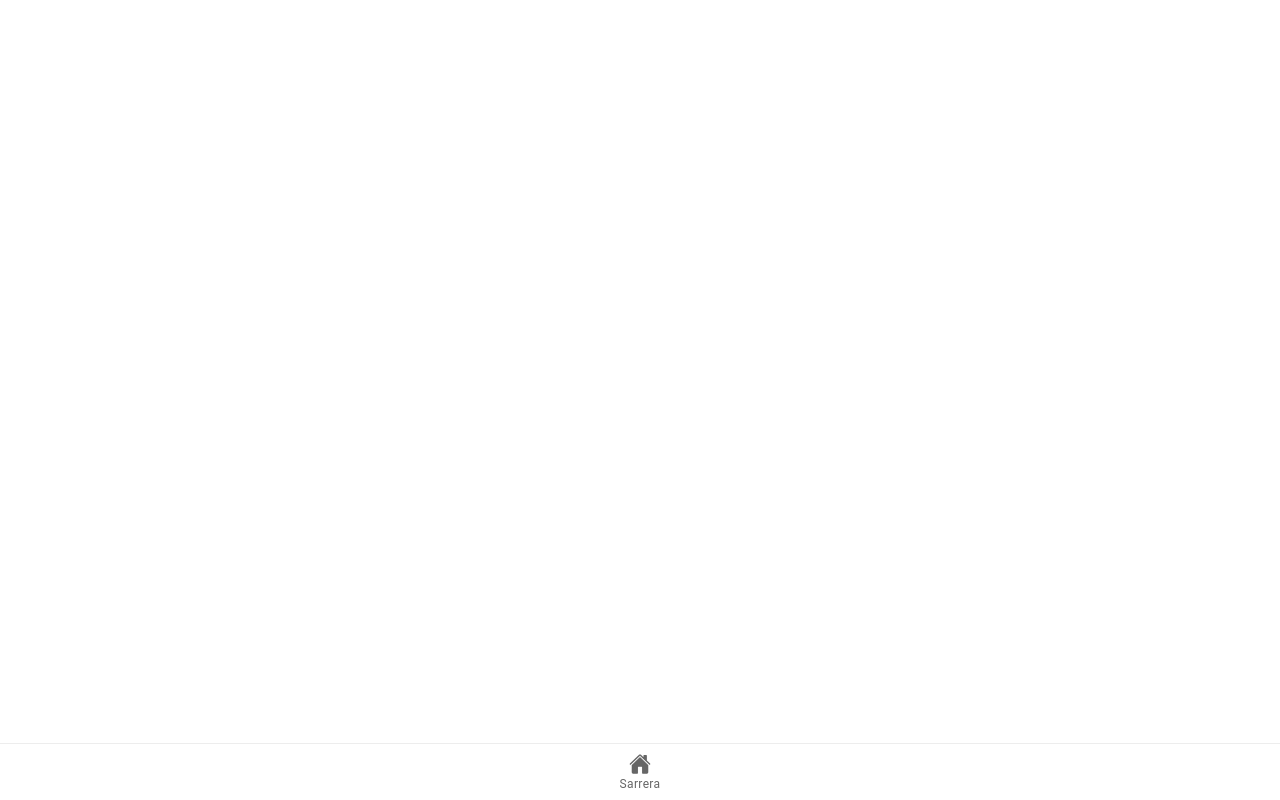
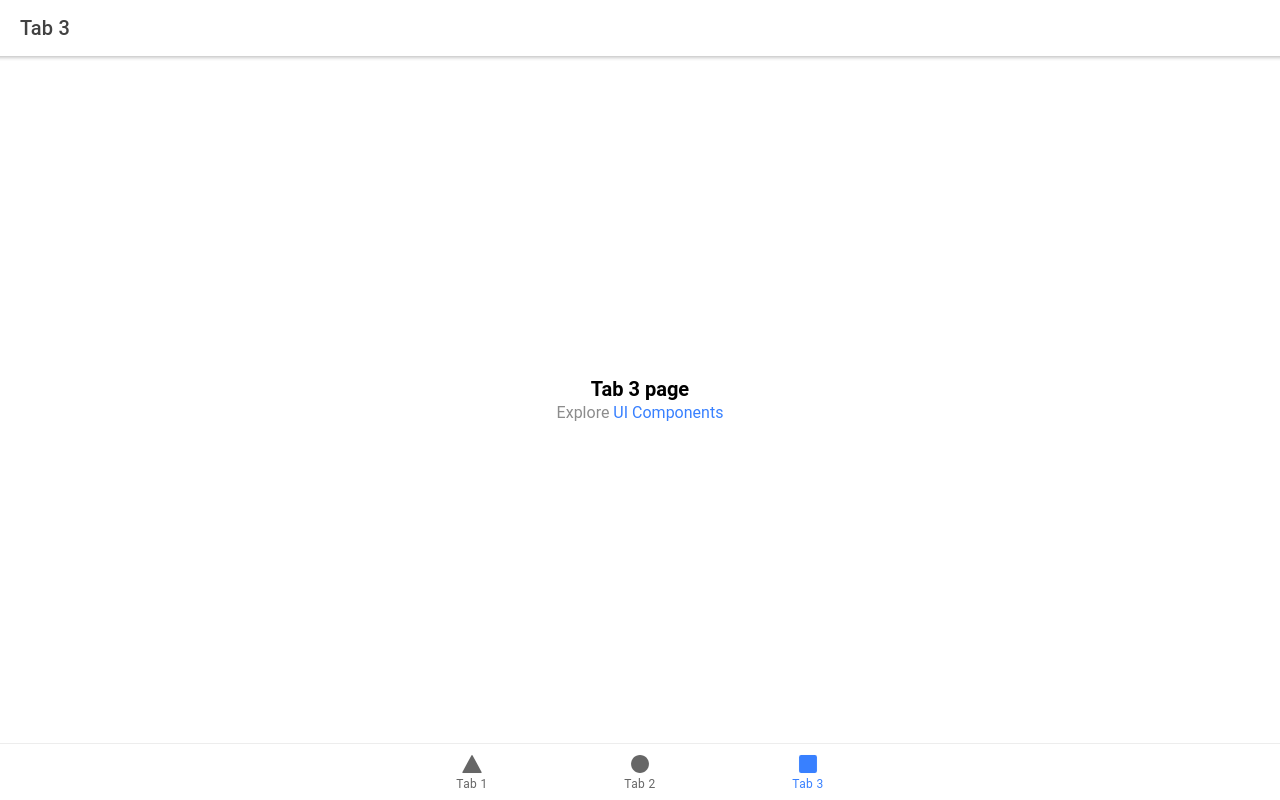
Before and after one commit to aitorfontecha/Ionic, a React (Create React App) app: page /tab3 in a window 1280 px wide. Built offline with nearby package versions, Linux system fonts and the light colour scheme.

Commit message:
Revert "jaja"
This reverts commit fa0213982064fd5cb682f81614caa19164038b23.

```diff
--- a/package.json
+++ b/package.json
@@ -22,9 +22,8 @@
     "ionicons": "^5.4.0",
     "react": "^17.0.1",
     "react-dom": "^17.0.1",
-    "react-hook-form": "^7.30.0",
     "react-router": "^5.2.0",
-    "react-router-dom": "^6.3.0",
+    "react-router-dom": "^5.2.0",
     "react-scripts": "^5.0.0",
     "typescript": "^4.1.3",
     "web-vitals": "^0.2.4",
--- a/src/App.tsx
+++ b/src/App.tsx
@@ -10,10 +10,10 @@ import {
   setupIonicReact
 } from '@ionic/react';
 import { IonReactRouter } from '@ionic/react-router';
-import { ellipse, square, triangle, home } from 'ionicons/icons';
-import Sarrera from './pages/Sarrera';
-import Bilaketa from './pages/Bilaketa';
-
+import { ellipse, square, triangle } from 'ionicons/icons';
+import Tab1 from './pages/Tab1';
+import Tab2 from './pages/Tab2';
+import Tab3 from './pages/Tab3';
 
 /* Core CSS required for Ionic components to work properly */
 import '@ionic/react/css/core.css';
@@ -41,17 +41,31 @@ const App: React.FC = () => (
     <IonReactRouter>
       <IonTabs>
         <IonRouterOutlet>
-          <Route exact path="/Sarrera">
-            <Sarrera />
+          <Route exact path="/tab1">
+            <Tab1 />
+          </Route>
+          <Route exact path="/tab2">
+            <Tab2 />
+          </Route>
+          <Route path="/tab3">
+            <Tab3 />
           </Route>
           <Route exact path="/">
-            <Redirect to="/Sarrera" />
+            <Redirect to="/tab1" />
           </Route>
         </IonRouterOutlet>
         <IonTabBar slot="bottom">
-          <IonTabButton tab="Sarrera" href="/Sarrera">
-            <IonIcon icon={home} />
-            <IonLabel>Sarrera</IonLabel>
+          <IonTabButton tab="tab1" href="/tab1">
+            <IonIcon icon={triangle} />
+            <IonLabel>Tab 1</IonLabel>
+          </IonTabButton>
+          <IonTabButton tab="tab2" href="/tab2">
+            <IonIcon icon={ellipse} />
+            <IonLabel>Tab 2</IonLabel>
+          </IonTabButton>
+          <IonTabButton tab="tab3" href="/tab3">
+            <IonIcon icon={square} />
+            <IonLabel>Tab 3</IonLabel>
           </IonTabButton>
         </IonTabBar>
       </IonTabs>
--- a/src/pages/Sarrera.css
+++ /dev/null
@@ -1,7 +0,0 @@
-.searchForm {
-    display: flex;
-    justify-content: center;
-    align-content: center;
-    align-items: center;
-    width: 50%;
-  }
--- a/src/pages/Sarrera.tsx
+++ /dev/null
@@ -1,34 +0,0 @@
-import { IonContent, IonHeader, IonPage, IonTitle, IonToolbar, IonSearchbar, IonFooter, IonItem, IonLabel, IonInput, IonButton } from '@ionic/react';
-import ExploreContainer from '../components/ExploreContainer';
-import './Sarrera.css';
-import React, { useState } from 'react';
-import { useSearchParams } from "react-router-dom";
-
-const Sarrera: React.FC = () => {
-let params = (new URL(document.location)).searchParams;
-let name = params.get('name'); // is the string "Jonathan Smith".
-  return (
-    <IonPage>
-      <IonHeader>
-        <IonToolbar>
-          <IonTitle size='large' >SGTA Scraping</IonTitle>
-        </IonToolbar>
-      </IonHeader>
-      <IonContent fullscreen>
-        <IonHeader collapse="condense">
-          <IonToolbar>
-            <IonTitle size="large">SGTA Scraping</IonTitle>
-          </IonToolbar>
-        </IonHeader>
-        <form className='search-form'  method='GET'>
-          <IonLabel position="floating">Search</IonLabel>
-          <IonInput placeholder="URLa idatzi"></IonInput>
-          <IonButton type="submit" color="primary" expand="block">Bilatu</IonButton>
-          </form>
-        <IonLabel></IonLabel>
-      </IonContent>
-    </IonPage>
-  );
-};
-
-export default Sarrera;
--- /dev/null
+++ b/src/pages/Tab1.tsx
@@ -0,0 +1,25 @@
+import { IonContent, IonHeader, IonPage, IonTitle, IonToolbar } from '@ionic/react';
+import ExploreContainer from '../components/ExploreContainer';
+import './Tab1.css';
+
+const Tab1: React.FC = () => {
+  return (
+    <IonPage>
+      <IonHeader>
+        <IonToolbar>
+          <IonTitle>Tab 1</IonTitle>
+        </IonToolbar>
+      </IonHeader>
+      <IonContent fullscreen>
+        <IonHeader collapse="condense">
+          <IonToolbar>
+            <IonTitle size="large">Tab 1</IonTitle>
+          </IonToolbar>
+        </IonHeader>
+        <ExploreContainer name="Tab 1 page" />
+      </IonContent>
+    </IonPage>
+  );
+};
+
+export default Tab1;
--- /dev/null
+++ b/src/pages/Tab2.tsx
@@ -0,0 +1,25 @@
+import { IonContent, IonHeader, IonPage, IonTitle, IonToolbar } from '@ionic/react';
+import ExploreContainer from '../components/ExploreContainer';
+import './Tab2.css';
+
+const Tab2: React.FC = () => {
+  return (
+    <IonPage>
+      <IonHeader>
+        <IonToolbar>
+          <IonTitle>Tab 2</IonTitle>
+        </IonToolbar>
+      </IonHeader>
+      <IonContent fullscreen>
+        <IonHeader collapse="condense">
+          <IonToolbar>
+            <IonTitle size="large">Tab 2</IonTitle>
+          </IonToolbar>
+        </IonHeader>
+        <ExploreContainer name="Tab 2 page" />
+      </IonContent>
+    </IonPage>
+  );
+};
+
+export default Tab2;
--- /dev/null
+++ b/src/pages/Tab3.tsx
@@ -0,0 +1,25 @@
+import { IonContent, IonHeader, IonPage, IonTitle, IonToolbar } from '@ionic/react';
+import ExploreContainer from '../components/ExploreContainer';
+import './Tab3.css';
+
+const Tab3: React.FC = () => {
+  return (
+    <IonPage>
+      <IonHeader>
+        <IonToolbar>
+          <IonTitle>Tab 3</IonTitle>
+        </IonToolbar>
+      </IonHeader>
+      <IonContent fullscreen>
+        <IonHeader collapse="condense">
+          <IonToolbar>
+            <IonTitle size="large">Tab 3</IonTitle>
+          </IonToolbar>
+        </IonHeader>
+        <ExploreContainer name="Tab 3 page" />
+      </IonContent>
+    </IonPage>
+  );
+};
+
+export default Tab3;
```
Also changed, not shown: src/pages/Bilaketa.tsx (deleted, +0 -27 lines), src/pages/Bilaketa.css (deleted), src/pages/Tab1.css (added), src/pages/Tab2.css (added), src/pages/Tab3.css (added), 1 other file (tests, documents, lock files or other folders).
